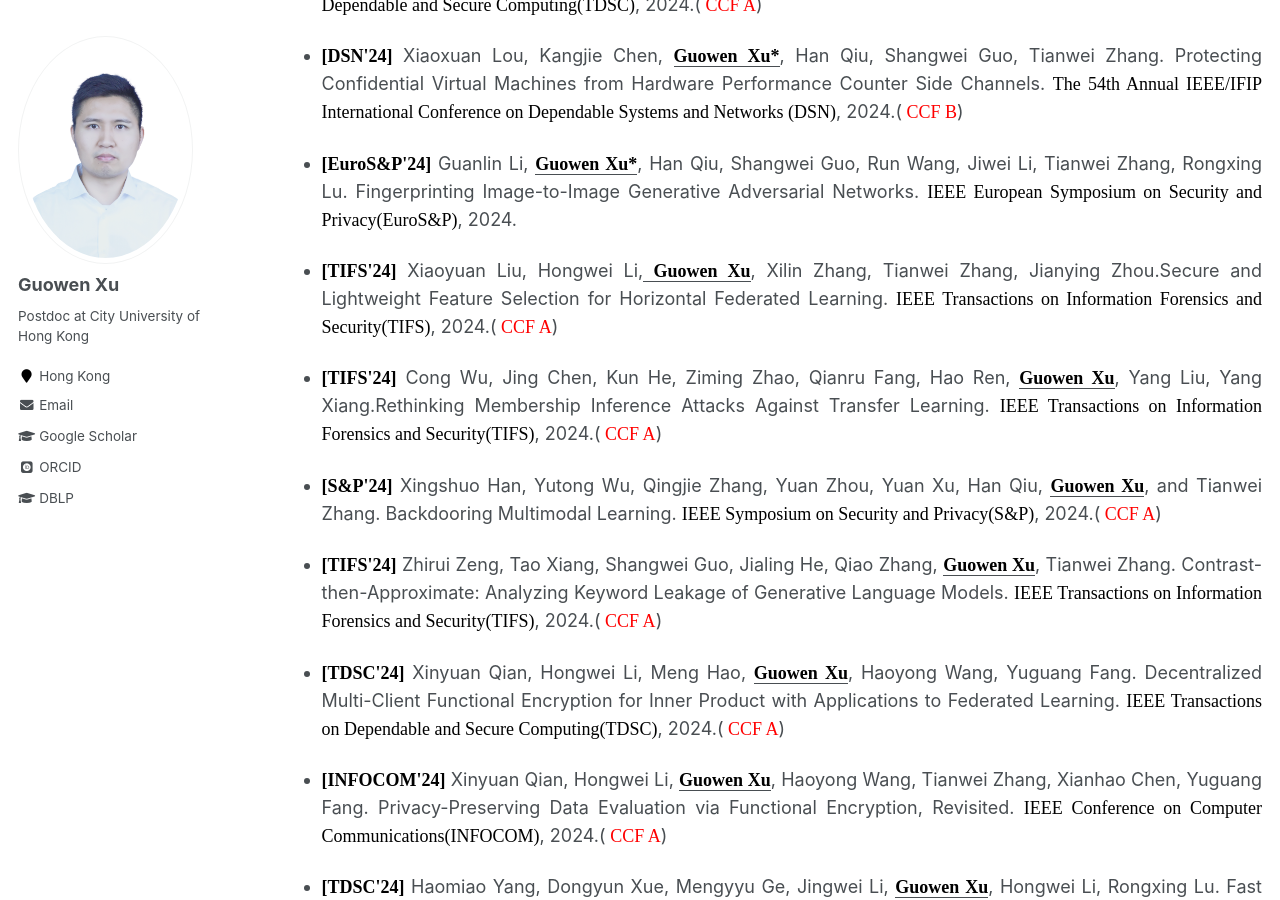
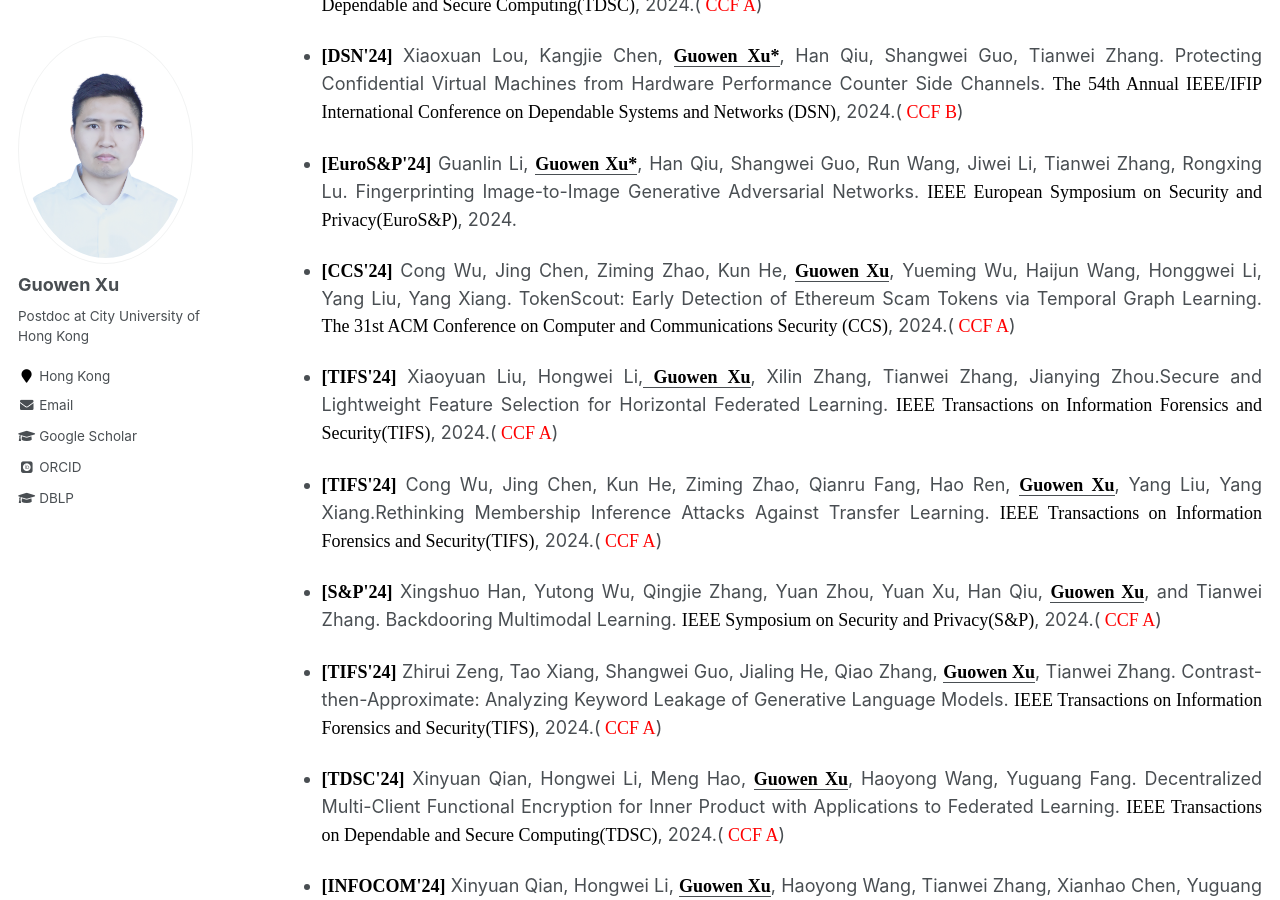
Before and after one commit to Guowen-xu/guowen-xu.github.io, a Jekyll site: the page built from _pages/publications.md, in a window 1280 px wide and 900 px high, scrolled down 550 px. Built offline with Jekyll 4.4.1, drawn with Linux system fonts in a browser that asks for light colours; some web fonts are replaced.

Commit message:
Update publications.md

```diff
--- a/_pages/publications.md
+++ b/_pages/publications.md
@@ -20,6 +20,8 @@ You can find my articles on my [Google Scholar](https://scholar.google.com.hk/ci
 * <p align="justify"> <b><font face="Times New Roman" color=black size=4> [DSN'24]</font></b> Xiaoxuan Lou, Kangjie Chen, <u><b><font face="Times New Roman" color=black size=4> Guowen Xu*</font></b></u>, Han Qiu, Shangwei Guo, Tianwei Zhang. Protecting Confidential Virtual Machines from Hardware Performance Counter Side Channels.  <font face="Times New Roman" color=black size=4> The 54th Annual IEEE/IFIP International Conference on Dependable Systems and Networks (DSN)</font>, 2024.(<font face="Times New Roman" color=red size=4> CCF B</font>)
 
 * <p align="justify"> <b><font face="Times New Roman" color=black size=4> [EuroS&P'24]</font></b> Guanlin Li, <u><b><font face="Times New Roman" color=black size=4> Guowen Xu*</font></b></u>, Han Qiu, Shangwei Guo, Run Wang, Jiwei Li,  Tianwei Zhang, Rongxing Lu. Fingerprinting Image-to-Image Generative Adversarial Networks.  <font face="Times New Roman" color=black size=4> IEEE European Symposium on Security and Privacy(EuroS&P)</font>, 2024.
+
+* <p align="justify"> <b><font face="Times New Roman" color=black size=4> [CCS'24]</font></b> Cong Wu, Jing Chen, Ziming Zhao, Kun He, <u><b><font face="Times New Roman" color=black size=4> Guowen Xu</font></b></u>, Yueming Wu, Haijun Wang, Honggwei Li, Yang Liu, Yang Xiang. TokenScout: Early Detection of Ethereum Scam Tokens via Temporal Graph Learning. <font face="Times New Roman" color=black size=4> The 31st ACM Conference on Computer and Communications Security (CCS)</font>, 2024.(<font face="Times New Roman" color=red size=4> CCF A</font>)
 
 * <p align="justify">  <b><font face="Times New Roman" color=black size=4> [TIFS'24]</font></b> Xiaoyuan Liu, Hongwei Li,<u><b><font face="Times New Roman" color=black size=4> Guowen Xu</font></b></u>, Xilin Zhang, Tianwei Zhang, Jianying Zhou.Secure and Lightweight Feature Selection for Horizontal Federated Learning. <font face="Times New Roman" color=black size=4> IEEE Transactions on Information Forensics and Security(TIFS)</font>, 2024.(<font face="Times New Roman" color=red size=4> CCF A</font>)
 
```
